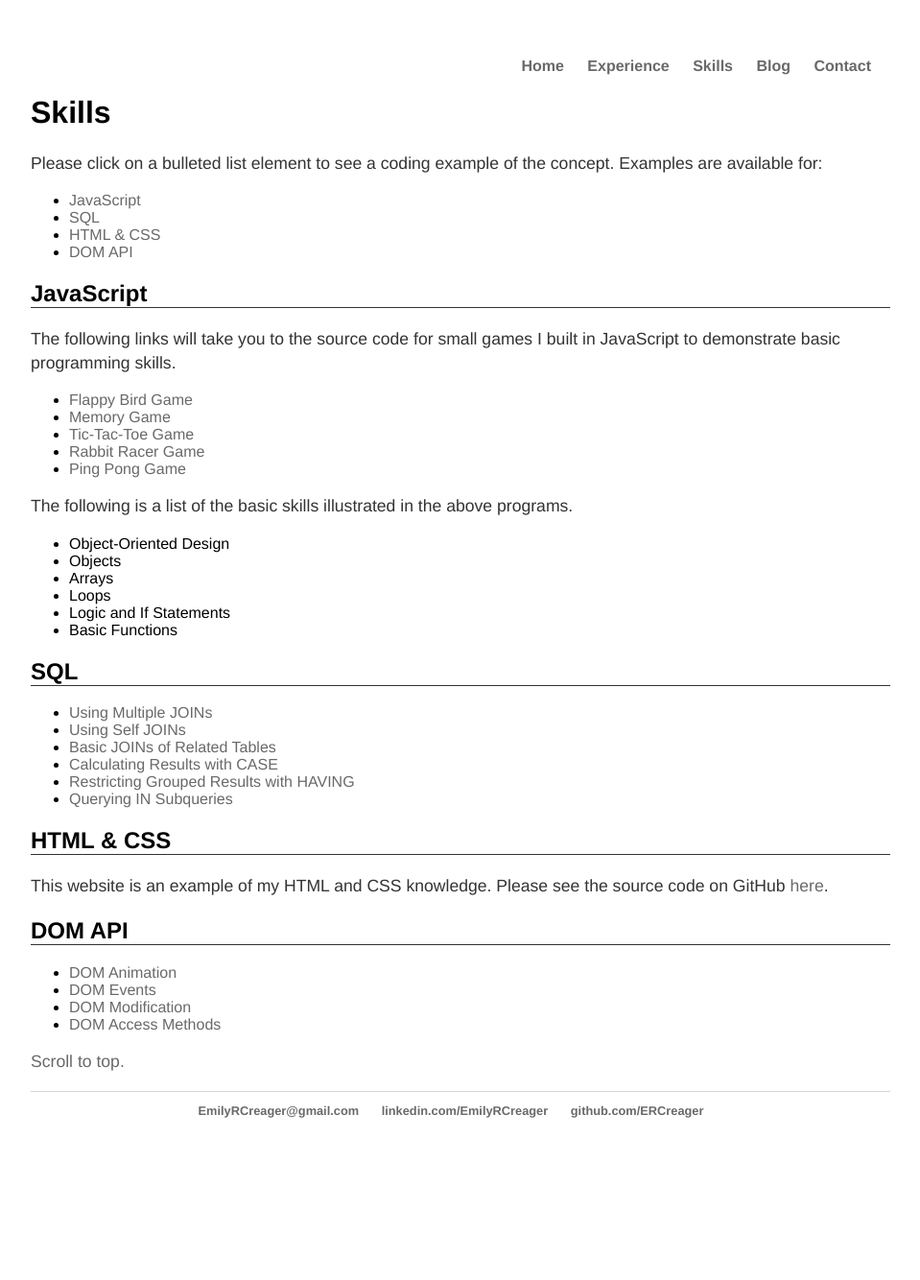
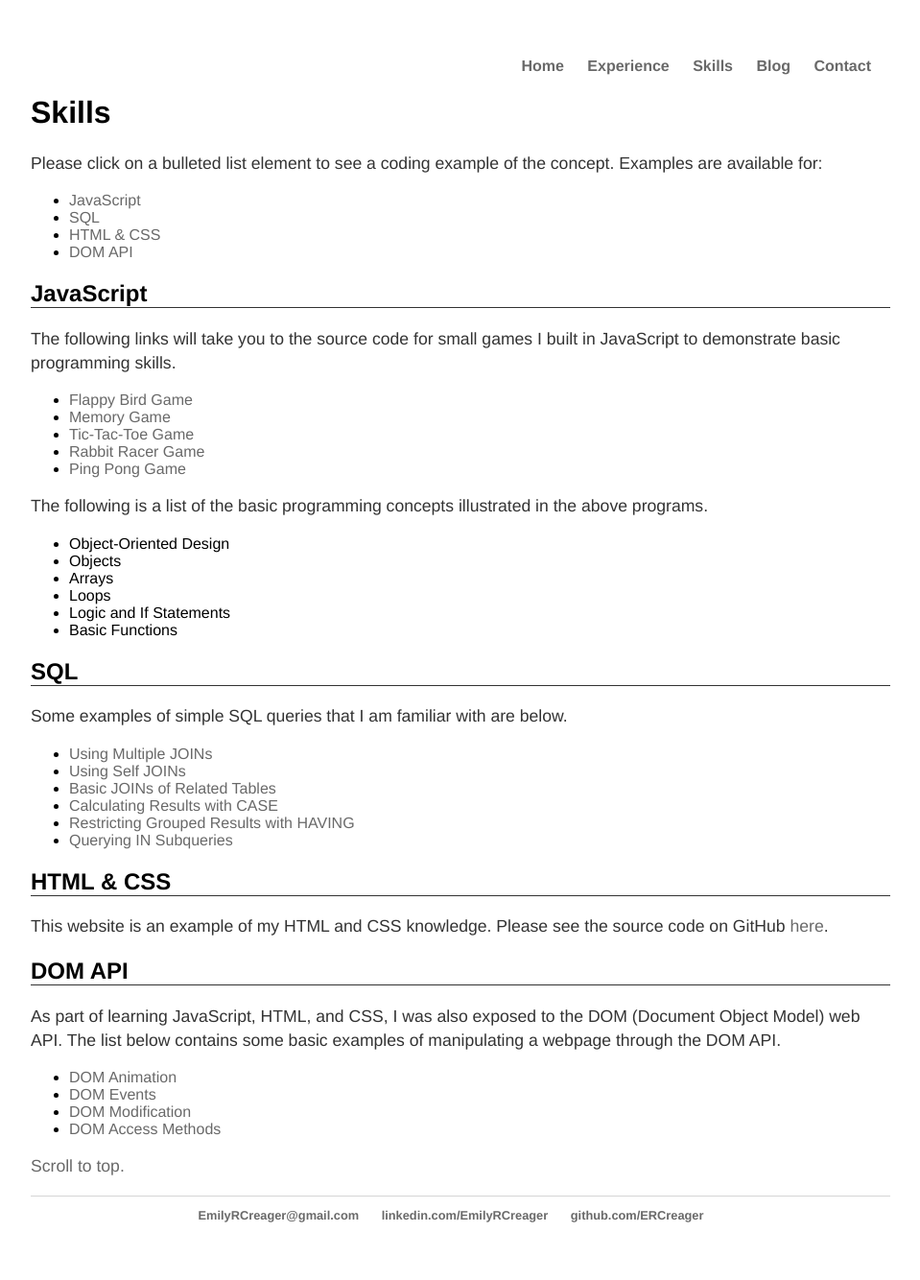
Before and after one commit to ercreager/ercreager.github.io, a Jekyll site: the page built from skills/index.html, in a window 1280 px wide. Shown: the whole page at 96% size, without its empty margins (160-1119 px from the left). Built offline with Jekyll 4.4.1, drawn with Linux system fonts in a browser that asks for light colours; before the commit the page ends 1225 px from its top, so only the background shows below that.

Commit message:
Updated skills page

```diff
--- a/skills/index.html
+++ b/skills/index.html
@@ -20,7 +20,7 @@ title: Skills
 			<li><a href="https:/github.com/ercreager/courses/blob/master/javascript/rabbit-racer.js" target="_blank">Rabbit Racer Game</a></li>
 			<li><a href="https:/github.com/ercreager/courses/blob/master/javascript/ping-pong.js" target="_blank">Ping Pong Game</a></li>
 		</ul></p>
-		<p>The following is a list of the basic skills illustrated in the above programs.<ul>
+		<p>The following is a list of the basic programming concepts illustrated in the above programs.<ul>
 			<li>Object-Oriented Design</li>
 			<li>Objects</li>
 			<li>Arrays</li>
@@ -29,7 +29,7 @@ title: Skills
 			<li>Basic Functions</li>
 		</ul></p>
 	<h2 id="skills-sql">SQL</h2>
-		<p><ul>
+		<p>Some examples of simple SQL queries that I am familiar with are below.<ul>
 			<li><a href="https:/github.com/ercreager/courses/blob/master/sql/joins-multiple.sql" target="_blank">Using Multiple JOINs</a></li>
 			<li><a href="https:/github.com/ercreager/courses/blob/master/sql/joins-self.sql" target="_blank">Using Self JOINs</a></li>
 			<li><a href="https:/github.com/ercreager/courses/blob/master/sql/joins-basic.sql" target="_blank">Basic JOINs of Related Tables</a></li>
@@ -40,7 +40,7 @@ title: Skills
 	<h2 id="skills-html">HTML & CSS</h2>
 		<p>This website is an example of my HTML and CSS knowledge. Please see the source code on GitHub <a href="http://github.com/ercreager/ercreager.github.io">here</a>.</p>
 	<h2 id="skills-dom">DOM API</h2>
-		<p><ul>
+		<p>As part of learning JavaScript, HTML, and CSS, I was also exposed to the DOM (Document Object Model) web API. The list below contains some basic examples of manipulating a webpage through the DOM API.<ul>
 			<li><a href="https:/github.com/ercreager/courses/blob/master/dom-api/dom-animation.html" target="_blank">DOM Animation</a></li>
 			<li><a href="https:/github.com/ercreager/courses/blob/master/dom-api/dom-events.html" target="_blank">DOM Events</a></li>
 			<li><a href="https:/github.com/ercreager/courses/blob/master/dom-api/dom-modification.html" target="_blank">DOM Modification</a></li>
```
